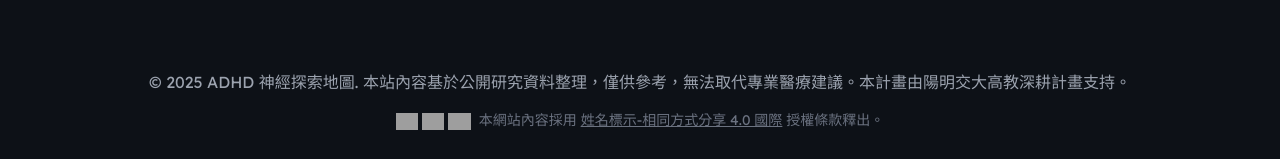
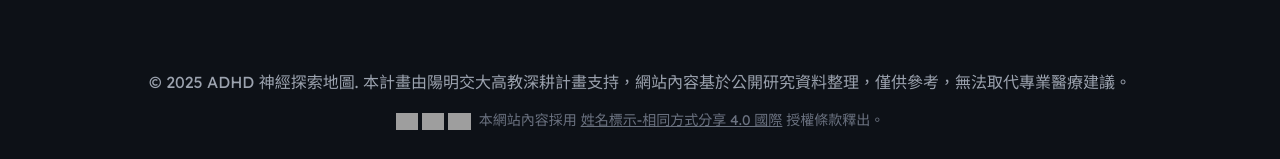
Before and after one commit to adhd-guide-tw/adhd-guide-tw.github.io, a plain HTML site: page index.html in a window 1280 px wide. Shown: the part 2642-2801 px from the top of the page. Drawn offline with nearby package versions, Linux system fonts and the light colour scheme; grey boxes are pictures that could not be loaded.

Commit message:
Update index.html

```diff
--- a/index.html
+++ b/index.html
@@ -181,7 +181,7 @@
 
     <footer class="text-center mt-16 md:mt-24 py-8 px-6">
         <div class="container mx-auto">
-            <p class="mb-4 text-gray-400">&copy; 2025 ADHD 神經探索地圖. 本站內容基於公開研究資料整理，僅供參考，無法取代專業醫療建議。本計畫由陽明交大高教深耕計畫支持。</p>
+            <p class="mb-4 text-gray-400">&copy; 2025 ADHD 神經探索地圖. 本計畫由陽明交大高教深耕計畫支持，網站內容基於公開研究資料整理，僅供參考，無法取代專業醫療建議。</p>
             <div class="flex justify-center items-center space-x-2 text-sm text-gray-500">
                 <a href="http://creativecommons.org/licenses/by-sa/4.0/" target="_blank" class="hover:text-gray-300">
                     <img src="https://mirrors.creativecommons.org/presskit/icons/cc.svg" style="height: 1.2em; display: inline-block; vertical-align: middle;" alt="Creative Commons">
```
